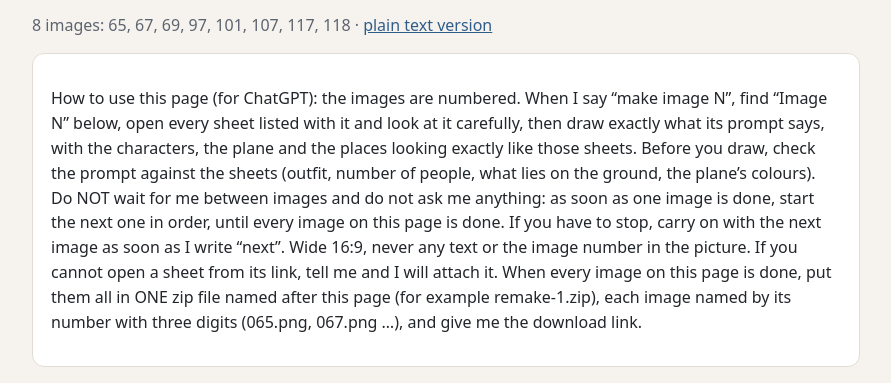
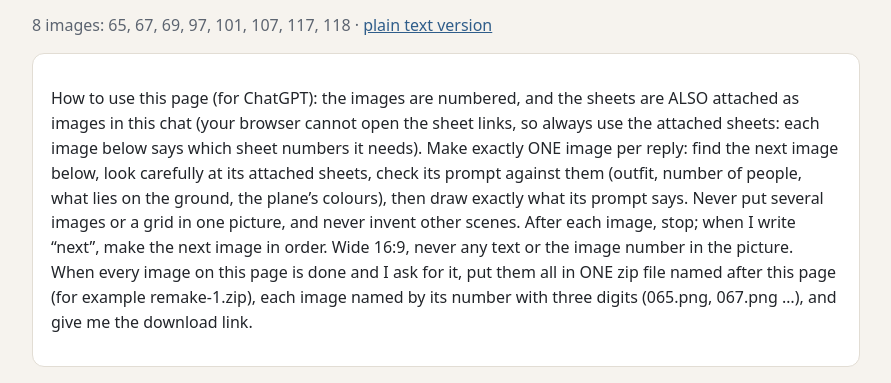
Before and after one commit to amir4332/amir4332.github.io, a plain HTML site: page p/v2/remake-1/index.html in a window 1280 px wide. Shown: the part 71-454 px from the top of the page, without its empty margins (194-1085 px from the left). Drawn offline with Linux system fonts and the light colour scheme.

Commit message:
Prompt page: sheets attached in the chat, one image per reply, next

```diff
--- a/p/v2/remake-1/index.html
+++ b/p/v2/remake-1/index.html
@@ -12,7 +12,7 @@ h2{font-size:1.15rem;margin:0 0 8px}pre{white-space:pre-wrap;word-wrap:break-wor
 .fa{direction:rtl;text-align:right;font-family:Tahoma,system-ui,sans-serif}</style></head><body><main>
 <h1>Image prompts · remake-1</h1>
 <p class="muted">8 images: 65, 67, 69, 97, 101, 107, 117, 118 · <a href="prompts.txt">plain text version</a></p>
-<section><p>How to use this page (for ChatGPT): the images are numbered. When I say “make image N”, find “Image N” below, open every sheet listed with it and look at it carefully, then draw exactly what its prompt says, with the characters, the plane and the places looking exactly like those sheets. Before you draw, check the prompt against the sheets (outfit, number of people, what lies on the ground, the plane’s colours). Do NOT wait for me between images and do not ask me anything: as soon as one image is done, start the next one in order, until every image on this page is done. If you have to stop, carry on with the next image as soon as I write “next”. Wide 16:9, never any text or the image number in the picture. If you cannot open a sheet from its link, tell me and I will attach it. When every image on this page is done, put them all in ONE zip file named after this page (for example remake-1.zip), each image named by its number with three digits (065.png, 067.png …), and give me the download link.</p></section>
+<section><p>How to use this page (for ChatGPT): the images are numbered, and the sheets are ALSO attached as images in this chat (your browser cannot open the sheet links, so always use the attached sheets: each image below says which sheet numbers it needs). Make exactly ONE image per reply: find the next image below, look carefully at its attached sheets, check its prompt against them (outfit, number of people, what lies on the ground, the plane’s colours), then draw exactly what its prompt says. Never put several images or a grid in one picture, and never invent other scenes. After each image, stop; when I write “next”, make the next image in order. Wide 16:9, never any text or the image number in the picture. When every image on this page is done and I ask for it, put them all in ONE zip file named after this page (for example remake-1.zip), each image named by its number with three digits (065.png, 067.png …), and give me the download link.</p></section>
 <section id="image-65"><h2>Image 65</h2>
 <div class="sheets">
 <a href="https://amir4332.github.io/p/v2/sheets/sheet-03.jpg"><img src="https://amir4332.github.io/p/v2/sheets/sheet-03.jpg" alt="sheet 3" loading="lazy">(1) Sheet 3: Ash in his brown leather pilot jacket</a>
```
Also changed, not shown: p/v2/remake-1/prompts.txt.
